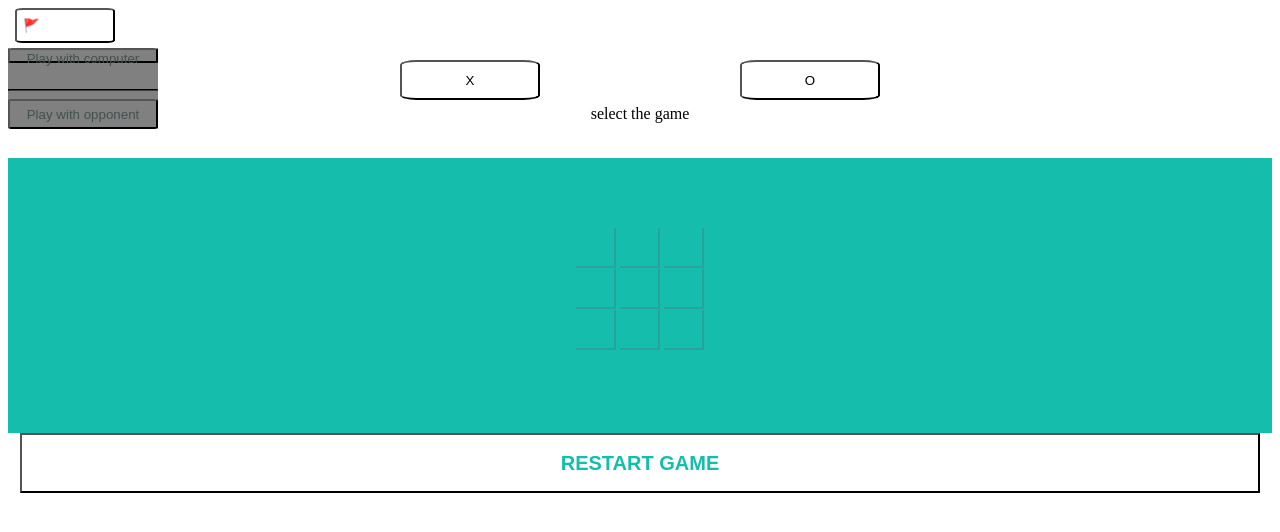
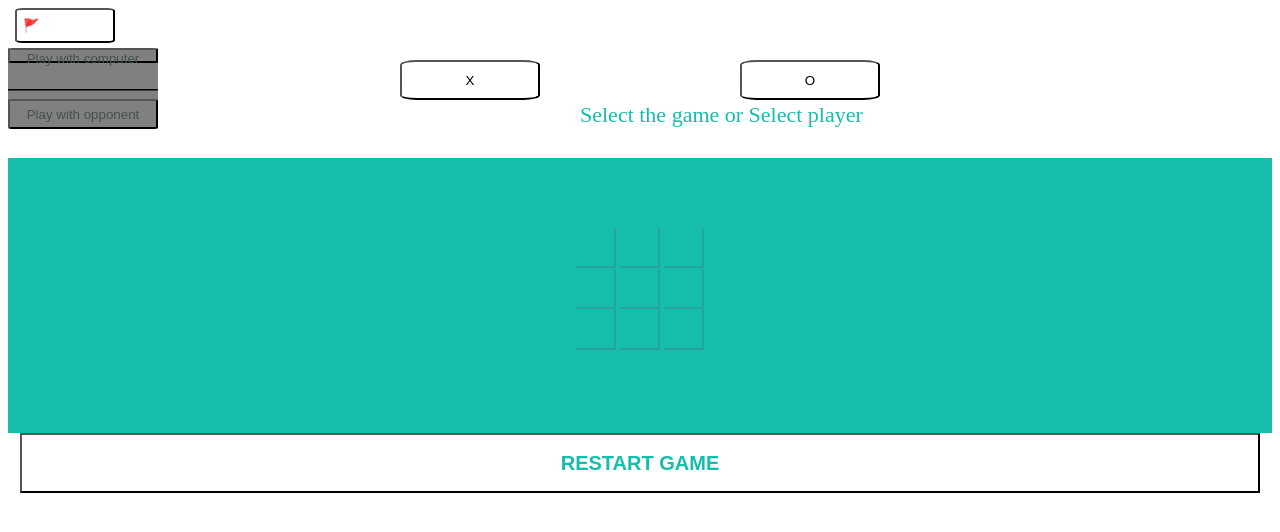
Before and after one commit to bansal22luv/Tic-Tac-Toe, a plain HTML site: page index.html in a window 1280 px wide. Drawn offline with nearby package versions, Linux system fonts and the light colour scheme.

Commit message:
Update index.html

```diff
--- a/index.html
+++ b/index.html
@@ -17,7 +17,7 @@
       </div>
       <button class="X" type="button" name="button">X</button>
       <button class="O" type="button" name="button">O</button>
-      <p>select the game</p>
+      <p class="xo" >Select the game or Select player </p>
 
     </div>
     <div class="midlePortion">
```
